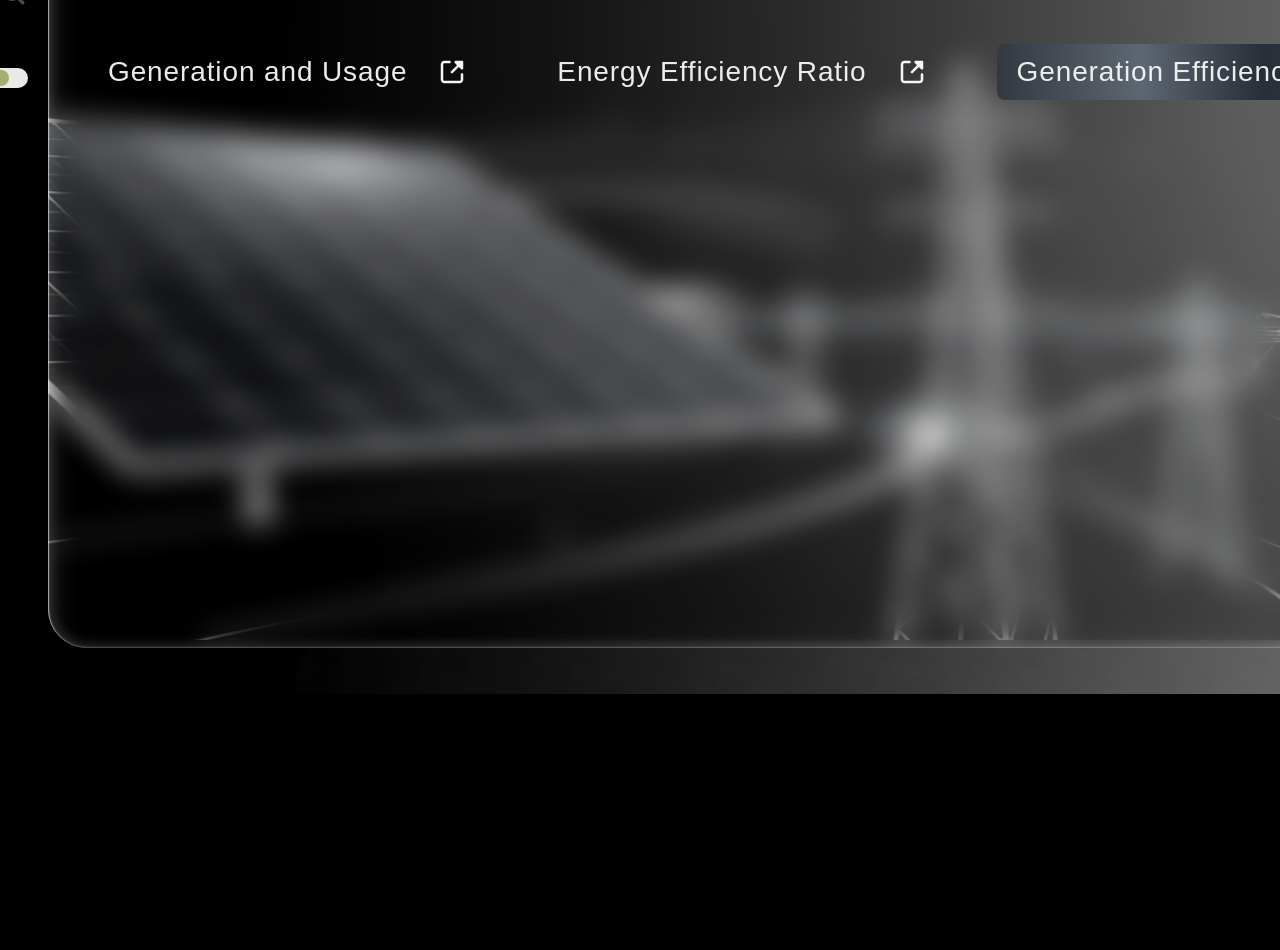
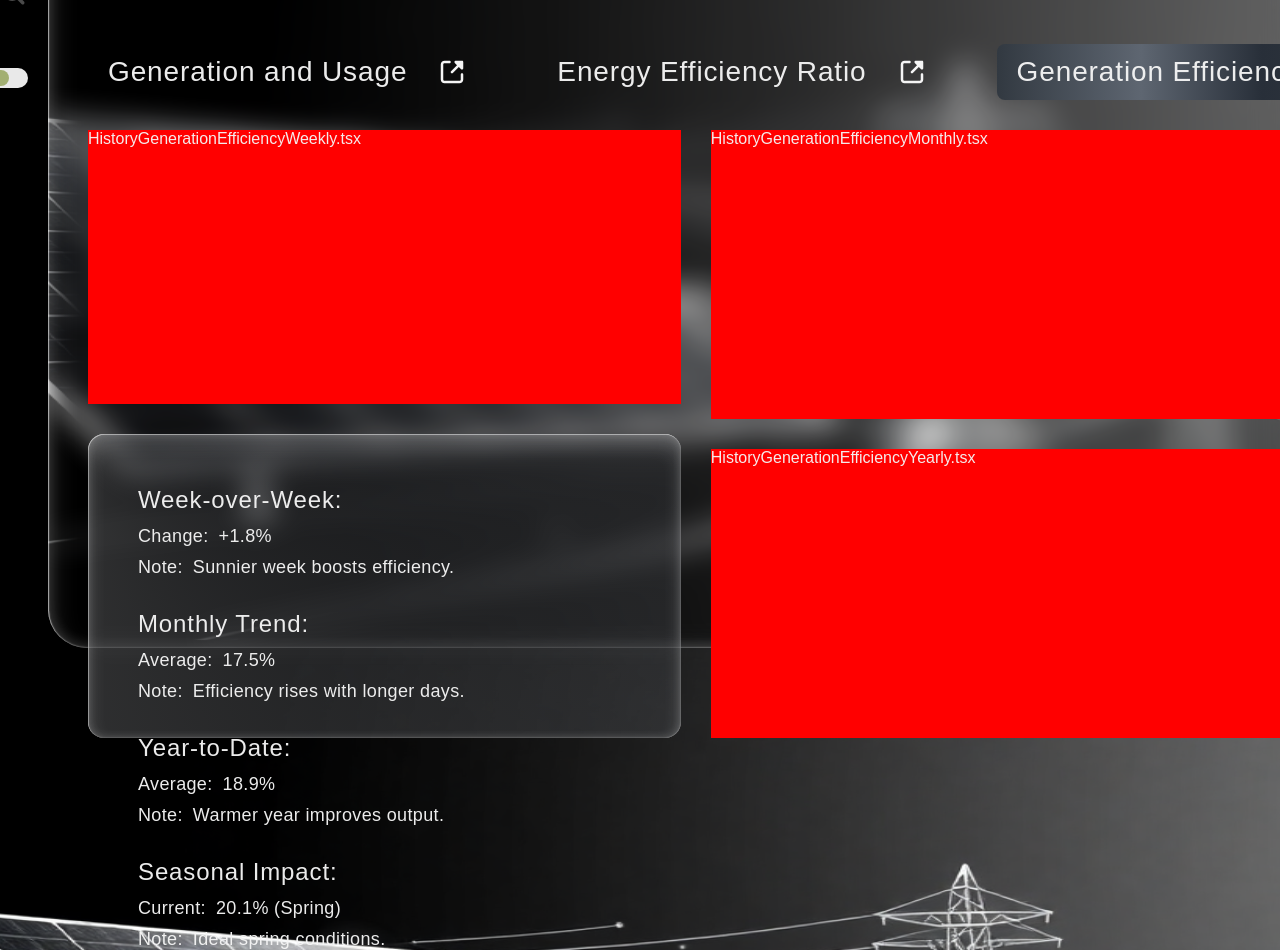
Before and after one commit to Miya-JW/AoteaEnergy, a React (Vite) app in the folder frontend/: page /generation-efficiency in a window 1280 px wide. Shown: the part 160-1110 px from the top of the page. Before the commit the page ends 854 px from the top, so only its background shows below. Built offline with nearby package versions, Linux system fonts and the light colour scheme; a web font is replaced by a local one.

Commit message:
Feat: Complete content part of Generation Efficiency Page(historical analysis)

```diff
--- /dev/null
+++ b/frontend/src/components/diagrams/HistoryGenerationEfficiencyMonthly.tsx
@@ -0,0 +1,11 @@
+import React from 'react';
+
+const HistoryGenerationEfficiencyMonthly: React.FC = () => {
+    return (
+        <div>
+            HistoryGenerationEfficiencyMonthly.tsx
+        </div>
+    );
+};
+
+export default HistoryGenerationEfficiencyMonthly;
--- /dev/null
+++ b/frontend/src/components/diagrams/HistoryGenerationEfficiencyWeekly.tsx
@@ -0,0 +1,9 @@
+import React from 'react';
+
+const HistoryGenerationEfficiencyWeekly: React.FC = () => {
+    return (
+        <div>HistoryGenerationEfficiencyWeekly.tsx</div>
+    );
+};
+
+export default HistoryGenerationEfficiencyWeekly;
--- /dev/null
+++ b/frontend/src/components/diagrams/HistoryGenerationEfficiencyYearly.tsx
@@ -0,0 +1,11 @@
+import React from 'react';
+
+const HistoryGenerationEfficiencyYearly: React.FC = () => {
+    return (
+        <div>
+            HistoryGenerationEfficiencyYearly.tsx
+        </div>
+    );
+};
+
+export default HistoryGenerationEfficiencyYearly;
--- /dev/null
+++ b/frontend/src/components/history/GenerationEfficiencyAnalysis.tsx
@@ -0,0 +1,58 @@
+import React from 'react';
+
+const GenerationEfficiencyAnalysis: React.FC = () => {
+    return (
+        <div className='flex-column-left mt-50 ml-50'>
+            <div className='flex-column-left'>
+                <div className='font-24'>Week-over-Week:</div>
+                <div className='mt-10 flex-left-center font-18'>
+                    <div>Change:</div>
+                    <div className='ml-10'>+1.8%</div>
+                </div>
+                <div className='mt-10 flex-left-center font-18'>
+                    <div>Note:</div>
+                    <div className='ml-10'>Sunnier week boosts efficiency.</div>
+                </div>
+            </div>
+
+            <div className='flex-column-left mt-30'>
+                <div className='font-24'>Monthly Trend:</div>
+                <div className='mt-10 flex-left-center font-18'>
+                    <div>Average:</div>
+                    <div className='ml-10'>17.5%</div>
+                </div>
+                <div className='mt-10 flex-left-center font-18'>
+                    <div>Note:</div>
+                    <div className='ml-10'>Efficiency rises with longer days.</div>
+                </div>
+            </div>
+
+            <div className='flex-column-left mt-30'>
+                <div className='font-24'>Year-to-Date:</div>
+                <div className='mt-10 flex-left-center font-18'>
+                    <div>Average:</div>
+                    <div className='ml-10'>18.9%</div>
+                </div>
+                <div className='mt-10 flex-left-center font-18'>
+                    <div>Note:</div>
+                    <div className='ml-10'>Warmer year improves output.</div>
+                </div>
+            </div>
+
+            <div className='flex-column-left mt-30'>
+                <div className='font-24'>Seasonal Impact:</div>
+                <div className='mt-10 flex-left-center font-18'>
+                    <div>Current:</div>
+                    <div className='ml-10'>20.1% (Spring)</div>
+                </div>
+                <div className='mt-10 flex-left-center font-18'>
+                    <div>Note:</div>
+                    <div className='ml-10'>Ideal spring conditions.</div>
+                </div>
+            </div>
+
+        </div>
+    );
+};
+
+export default GenerationEfficiencyAnalysis;
--- a/frontend/src/pages/GenerationEfficiency.tsx
+++ b/frontend/src/pages/GenerationEfficiency.tsx
@@ -2,6 +2,11 @@ import React from 'react';
 import Header from '../components/header/Header';
 import SideBar from '../components/sideMenu/SideMenu';
 import NavigationBarHistory from '../components/header/NavigationBarHistory';
+import GenerationEfficiencyAnalysis from '../components/history/GenerationEfficiencyAnalysis';
+import HistoryGenerationEfficiencyWeekly from '../components/diagrams/HistoryGenerationEfficiencyWeekly';
+import HistoryGenerationEfficiencyMonthly from '../components/diagrams/HistoryGenerationEfficiencyMonthly';
+import HistoryGenerationEfficiencyYearly from '../components/diagrams/HistoryGenerationEfficiencyYearly';
+
 
 const GenerationEfficiency: React.FC = () => {
     return (
@@ -9,8 +14,29 @@ const GenerationEfficiency: React.FC = () => {
             <SideBar />
             <div>
                 <Header page={'history'} />
-                <div className='historyContainer'>
-                    <NavigationBarHistory page='generation-efficiency' />
+                <NavigationBarHistory page='generation-efficiency' />
+                <div className='flex width-100 height-80 mt-30' >
+                    <div className='flex-column-left width-40 height-100' >
+                        {/* week */}
+                        <div className='width-100 height-50' style={{ backgroundColor: 'red' }}>
+                            <HistoryGenerationEfficiencyWeekly />
+                        </div>
+                        {/* analysis */}
+                        <div className='width-100 height-50 mt-30 transparent-card' >
+                            <GenerationEfficiencyAnalysis />
+                        </div>
+                    </div>
+                    <div className='flex-column-left width-60 height-100 ml-30' >
+                        {/* month */}
+                        <div className='width-100 height-50' style={{ backgroundColor: 'red' }}>
+                            <HistoryGenerationEfficiencyMonthly />
+                        </div>
+                        {/* year */}
+                        <div className='width-100 height-50 mt-30' style={{ backgroundColor: 'red' }}>
+                            <HistoryGenerationEfficiencyYearly />
+                        </div>
+                    </div>
+
                 </div>
             </div>
         </div>
```
